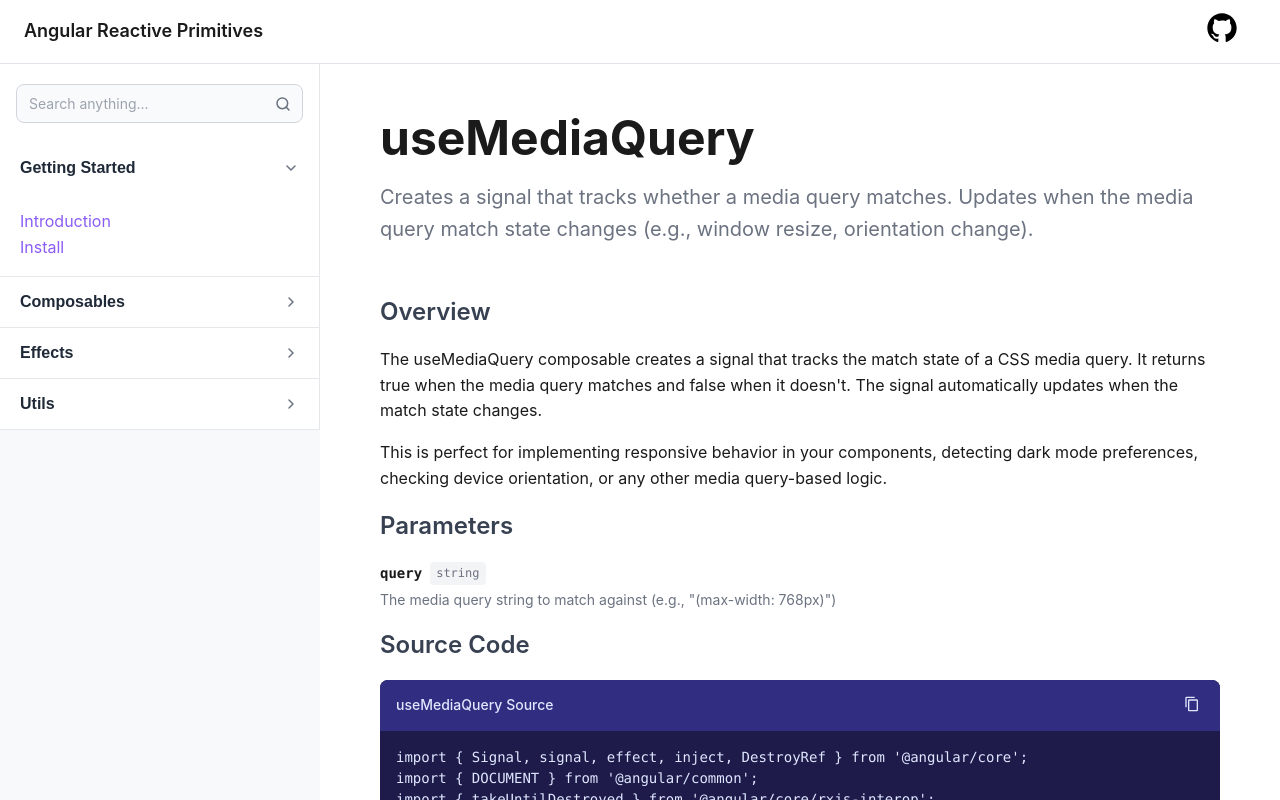
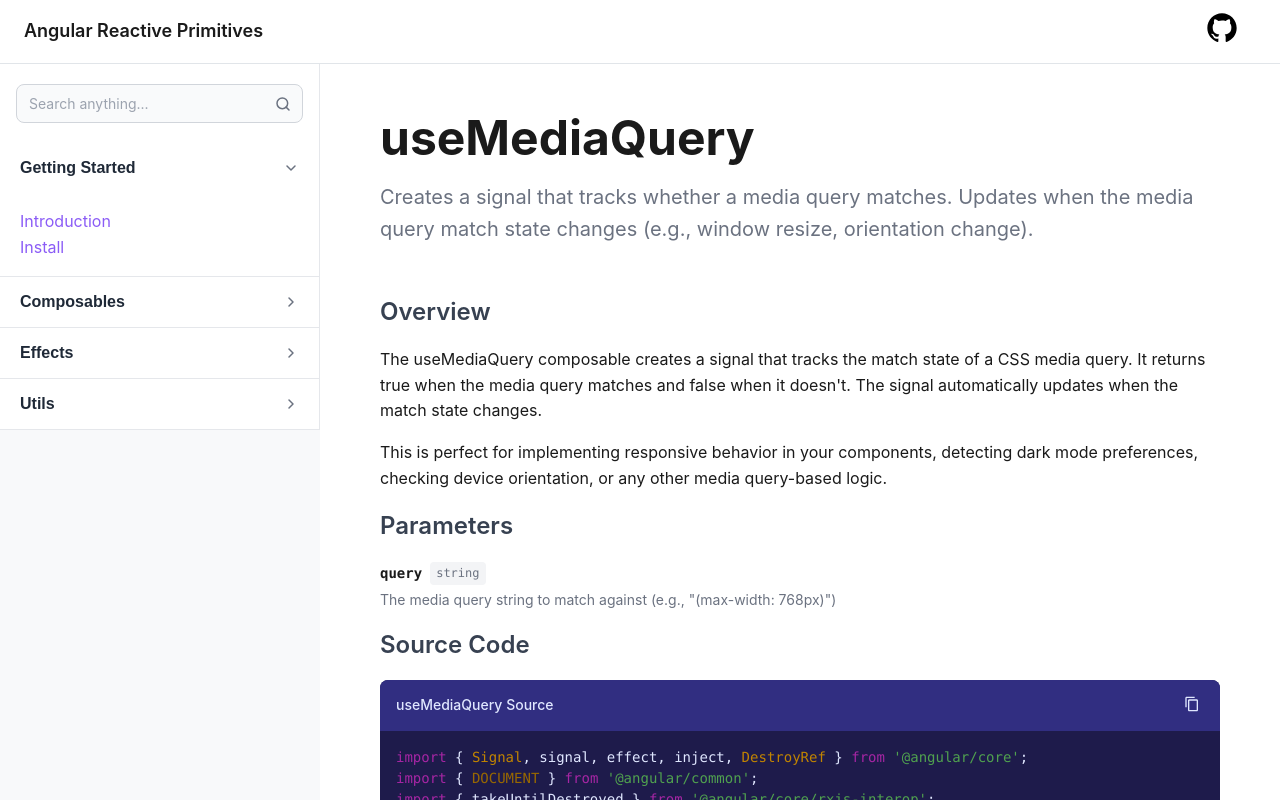
Before and after one commit to neb636/angular-reactive-primitives, an Angular app: page /composables/browser/use-media-query in a window 1280 px wide. Built offline with nearby package versions, Linux system fonts and the light colour scheme.

Commit message:
More changes

```diff
--- a/package.json
+++ b/package.json
@@ -29,6 +29,7 @@
     "@angular/forms": "^20.3.0",
     "@angular/platform-browser": "^20.3.0",
     "@angular/router": "^20.3.0",
+    "highlight.js": "^11.11.1",
     "lodash-es": "^4.17.21",
     "rxjs": "~7.8.0",
     "tslib": "^2.3.0"
--- a/projects/reference-app/src/app/common/components/code-block/code-block.component.ts
+++ b/projects/reference-app/src/app/common/components/code-block/code-block.component.ts
@@ -1,4 +1,22 @@
-import { ChangeDetectionStrategy, Component, input } from '@angular/core';
+import { ChangeDetectionStrategy, Component, computed, inject, input } from '@angular/core';
+import { DomSanitizer, SafeHtml } from '@angular/platform-browser';
+import hljs from 'highlight.js/lib/core';
+import typescript from 'highlight.js/lib/languages/typescript';
+import javascript from 'highlight.js/lib/languages/javascript';
+import json from 'highlight.js/lib/languages/json';
+import xml from 'highlight.js/lib/languages/xml';
+import css from 'highlight.js/lib/languages/css';
+import bash from 'highlight.js/lib/languages/bash';
+
+// Register languages
+hljs.registerLanguage('typescript', typescript);
+hljs.registerLanguage('javascript', javascript);
+hljs.registerLanguage('json', json);
+hljs.registerLanguage('xml', xml);
+hljs.registerLanguage('html', xml);
+hljs.registerLanguage('css', css);
+hljs.registerLanguage('bash', bash);
+hljs.registerLanguage('shell', bash);
 
 @Component({
   selector: 'code-block',
@@ -19,7 +37,7 @@
           </svg>
         </button>
       </div>
-      <pre><code>{{ code() || '' }}</code></pre>
+      <pre><code [innerHTML]="highlightedCode()"></code></pre>
     </div>
   `,
   styleUrls: ['./code-block.component.css'],
@@ -28,6 +46,35 @@
 export class CodeBlockComponent {
   title = input<string | undefined>('');
   code = input<string | undefined>('');
+  language = input<string>('typescript');
+
+  private readonly sanitizer = inject(DomSanitizer);
+
+  highlightedCode = computed<SafeHtml>(() => {
+    const codeValue = this.code() || '';
+    const lang = this.language();
+
+    if (!codeValue) {
+      return '';
+    }
+
+    try {
+      const highlighted = hljs.highlight(codeValue, {
+        language: lang,
+        ignoreIllegals: true,
+      }).value;
+      return this.sanitizer.sanitize(1, highlighted) || '';
+    } catch (error) {
+      // Fallback to auto-detection if language is not recognized
+      try {
+        const highlighted = hljs.highlightAuto(codeValue).value;
+        return this.sanitizer.sanitize(1, highlighted) || '';
+      } catch {
+        // If all else fails, return plain text
+        return codeValue;
+      }
+    }
+  });
 
   copy(): void {
     const value = this.code();
--- a/projects/reference-app/src/styles.css
+++ b/projects/reference-app/src/styles.css
@@ -1,4 +1,8 @@
 /* Global styles for the documentation site */
+
+/* Highlight.js theme for syntax highlighting */
+@import 'highlight.js/styles/atom-one-light.css';
+
 :root {
   --primary: #8b5cf6;
   --primary-dark: #7c3aed;
```
Also changed, not shown: projects/reference-app/src/assets/page-top.png (added), 1 other file (tests, documents, lock files or other folders).
